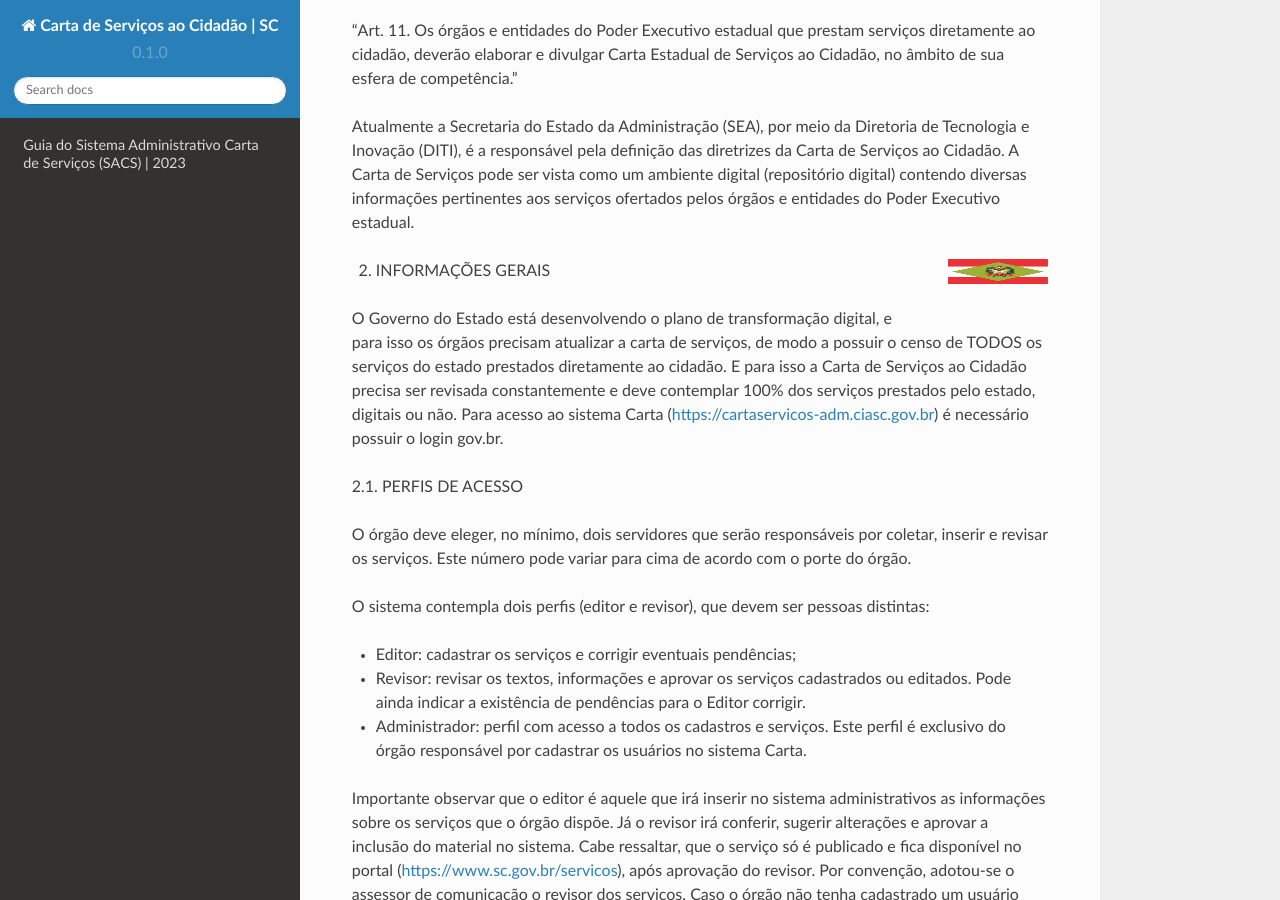
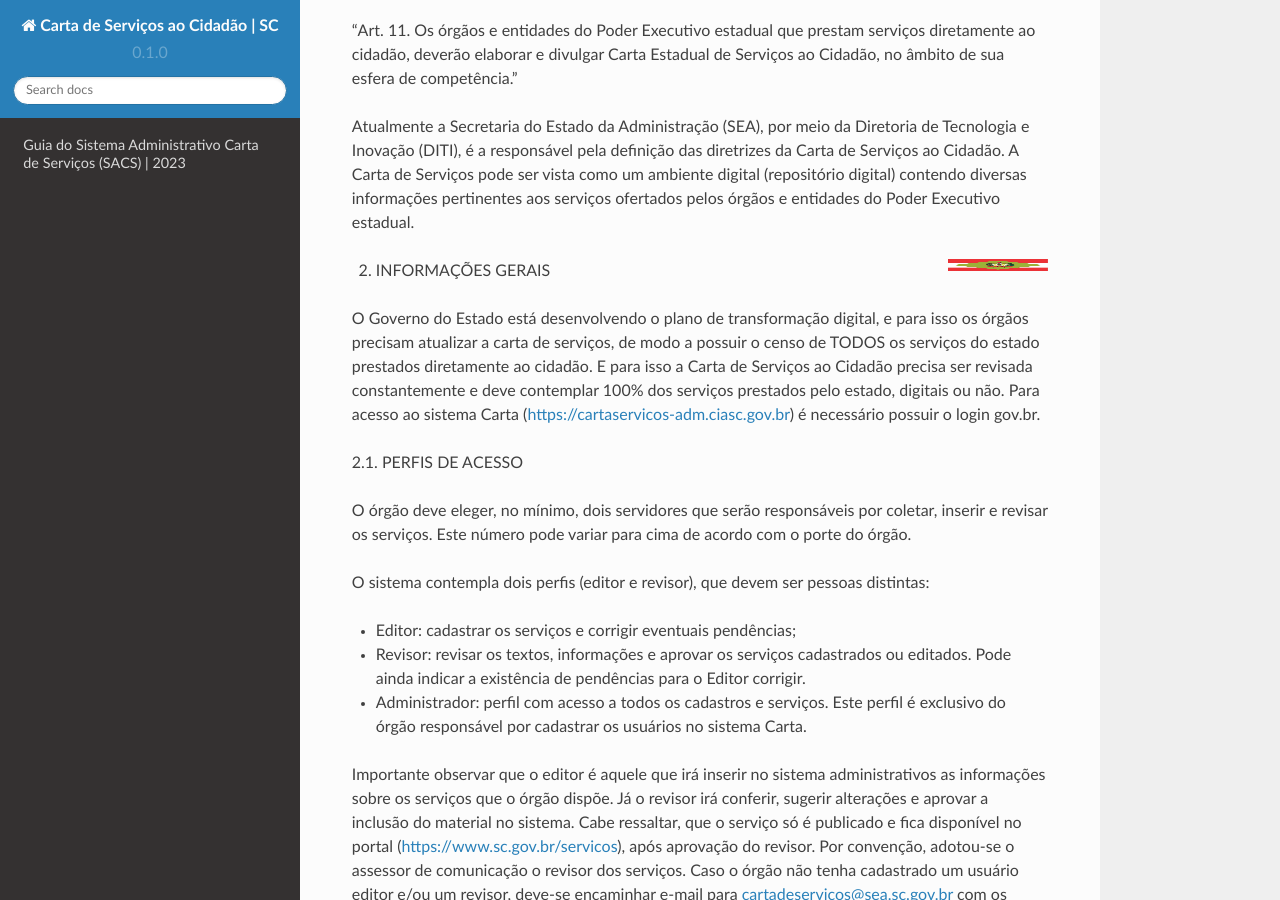
Before and after one commit to brunoaltieri/cartadeservicos, a Sphinx documentation site: the page built from docs/source/index.rst, in a window 1280 px wide and 900 px high, scrolled down 658 px. Built offline with Sphinx 7.4.7 and the Read the Docs theme 2.0.0, drawn with Linux system fonts in a browser that asks for light colours.

Commit message:
Update index.rst

```diff
--- a/docs/source/index.rst
+++ b/docs/source/index.rst
@@ -13,7 +13,7 @@ Estes serviços estão atualmente disponíveis para serem consumidos pelo cidad
 Atualmente a Secretaria do Estado da Administração (SEA), por meio da Diretoria de Tecnologia e Inovação (DITI), é a responsável pela definição das diretrizes da Carta de Serviços ao Cidadão. A Carta de Serviços pode ser vista como um ambiente digital (repositório digital) contendo diversas informações pertinentes aos serviços ofertados pelos órgãos e entidades do Poder Executivo estadual.
 
 .. image:: BrasãoSC.jpg
-   :height: 50px
+   :height: 25px
    :width: 200 px
    :scale: 50 %
    :alt: alternate text
```
